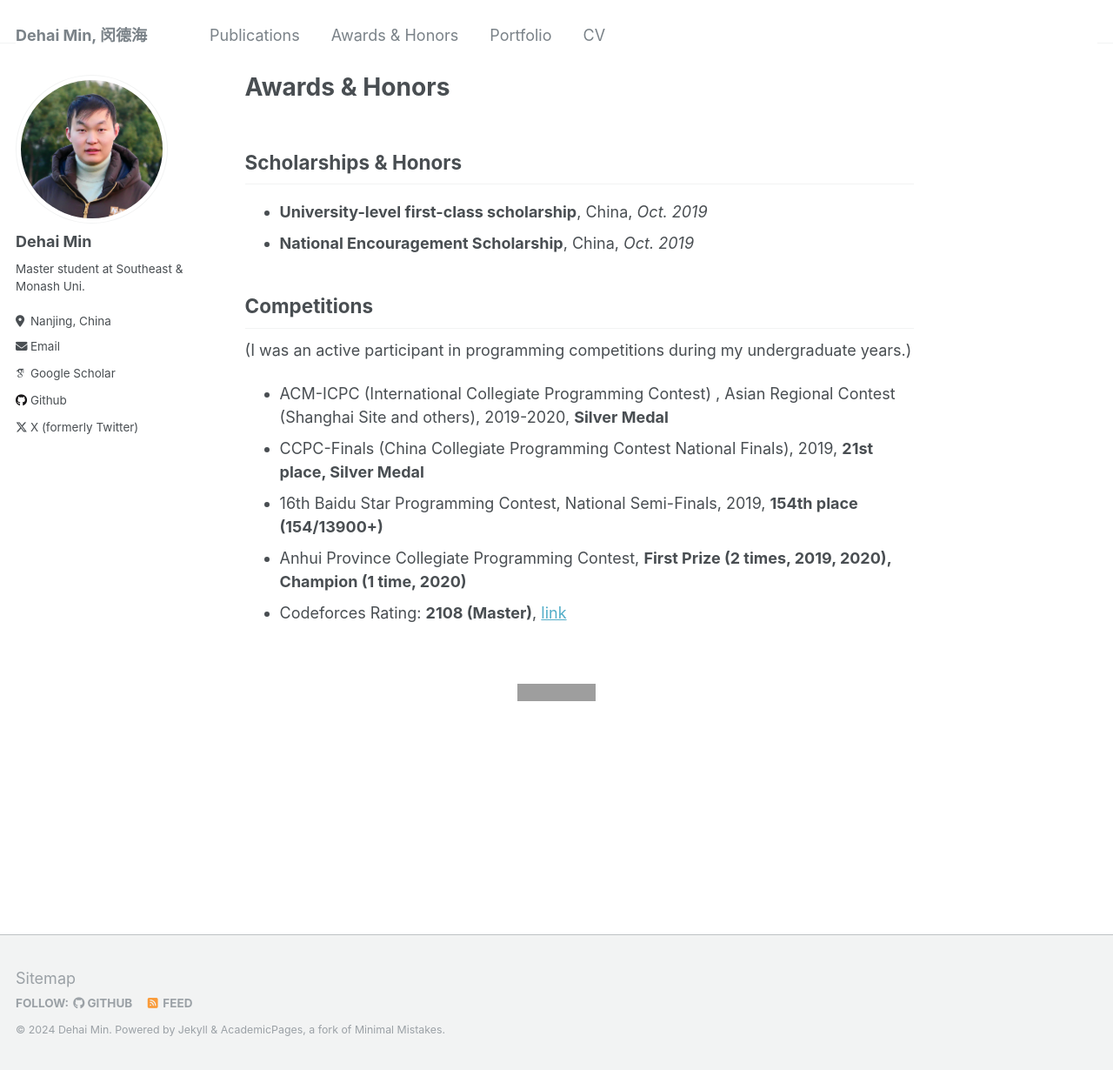
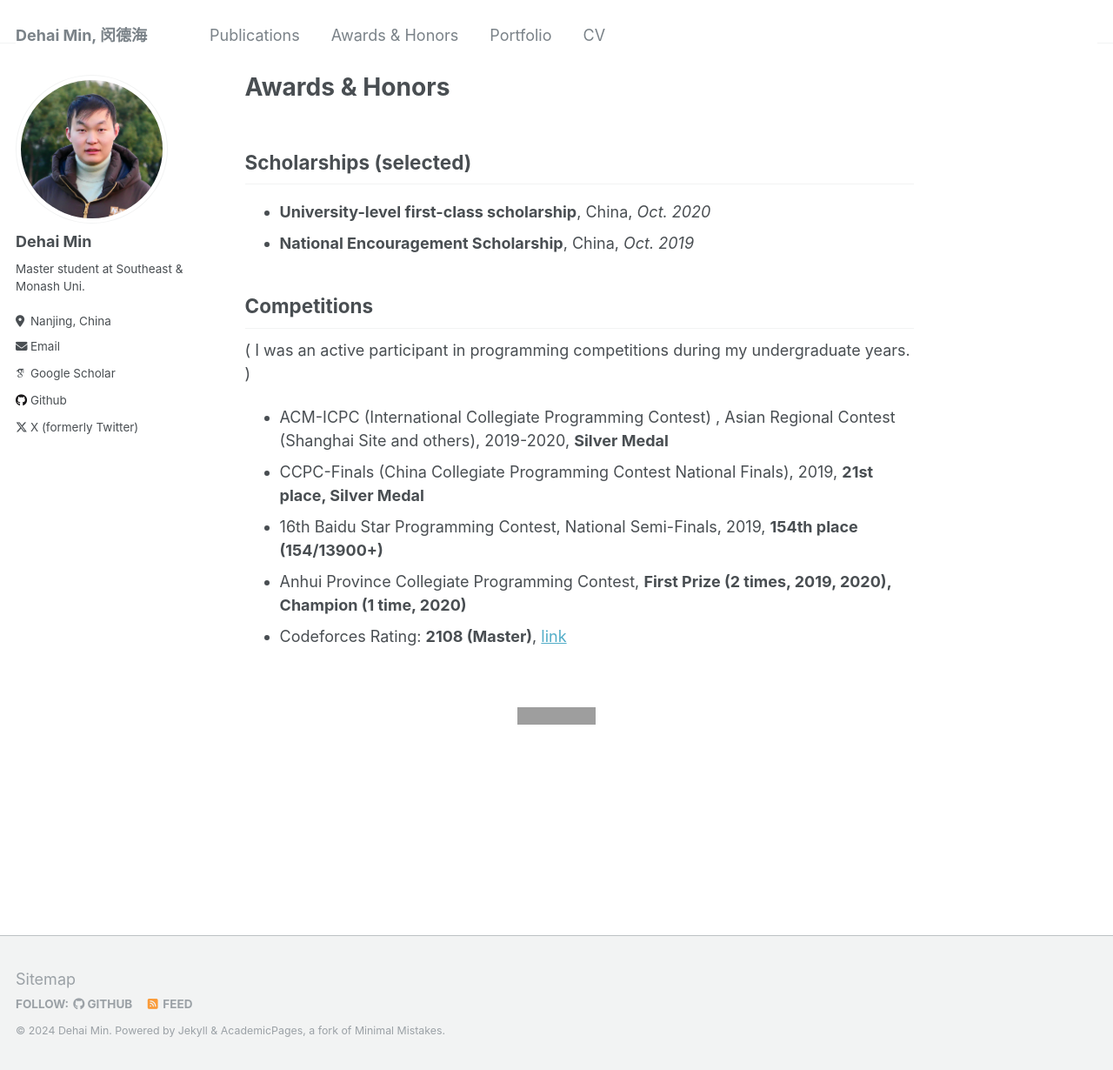
Before and after one commit to ZhishanQ/ZhishanQ.github.io, a Jekyll site: the page built from _pages/honors.md, in a window 1280 px wide and 1230 px high. Shown: the whole window at 87% size. Built offline with Jekyll 4.4.1, drawn with Linux system fonts in a browser that asks for light colours; some web fonts are replaced; grey boxes are pictures that could not be loaded.

Commit message:
Update honors.md

```diff
--- a/_pages/honors.md
+++ b/_pages/honors.md
@@ -4,14 +4,14 @@ title: "Awards & Honors"
 author_profile: true
 ---
 
-## Scholarships & Honors
+## Scholarships (selected)
 
-* **University-level first-class scholarship**, China, *Oct. 2019*
+* **University-level first-class scholarship**, China, *Oct. 2020*
 * **National Encouragement Scholarship**, China, *Oct. 2019*
 
 
 ## Competitions
-(I was an active participant in programming competitions during my undergraduate years.)
+( I was an active participant in programming competitions during my undergraduate years. )
 
 * ACM-ICPC (International Collegiate Programming Contest) , Asian Regional Contest (Shanghai Site and others), 2019-2020, **Silver Medal**
 * CCPC-Finals (China Collegiate Programming Contest National Finals), 2019, **21st place, Silver Medal**
```
